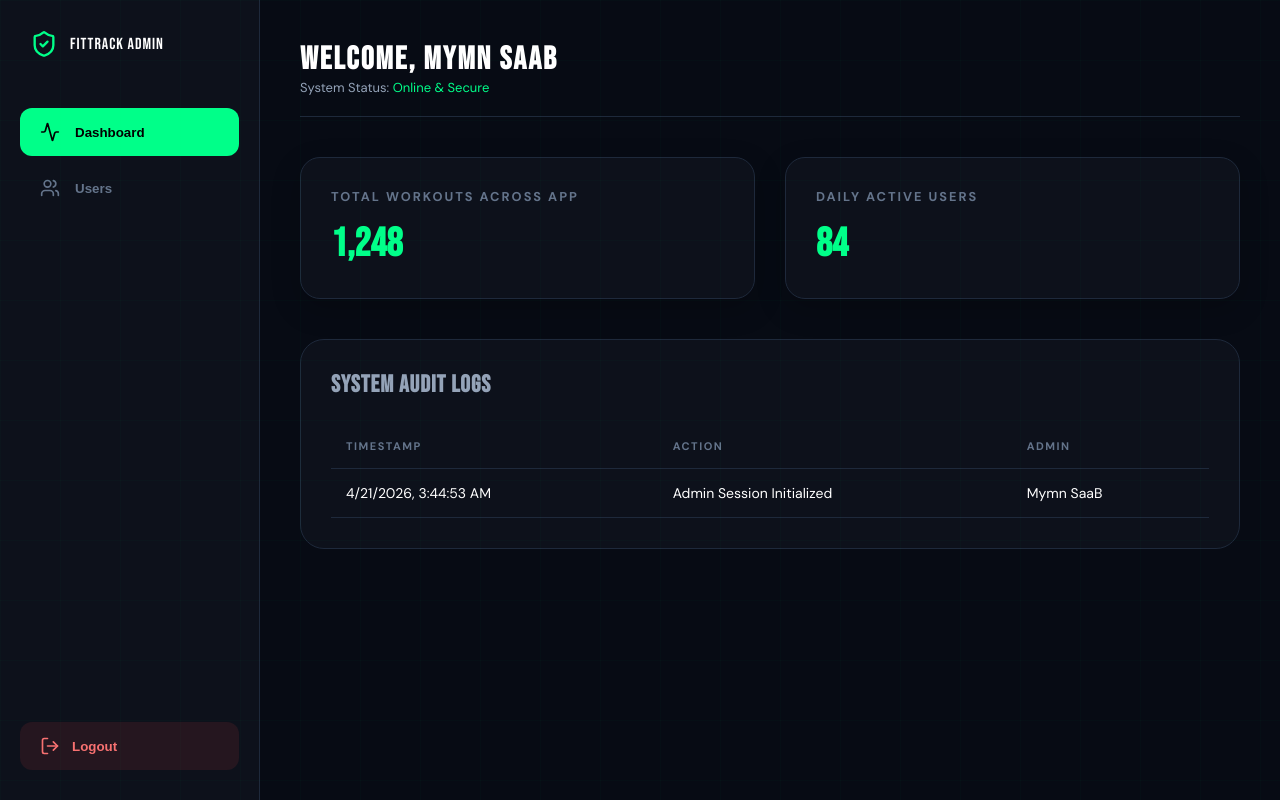
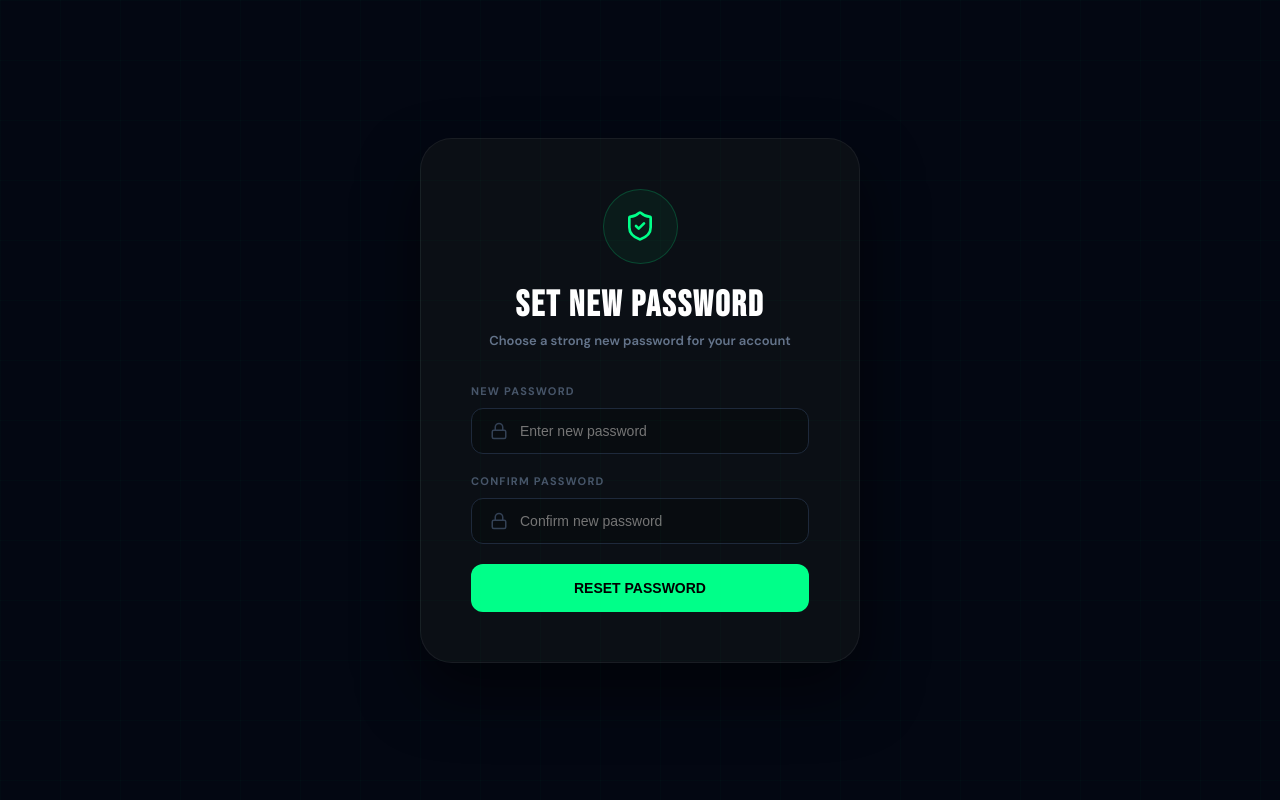
Before and after one commit to Faakhir03Memon/Fitness_Tracker, a React (Vite) app in the folder Frontend/Fitness_Tracker/: page /reset-password/1 in a window 1280 px wide. Before the commit this address led to /admin. Built offline with nearby package versions, Linux system fonts and the light colour scheme; sample sign-in values are in the browser's storage.

Commit message:
feat: initialize App component with React Router and role-based authentication routes

```diff
--- a/Frontend/Fitness_Tracker/src/App.jsx
+++ b/Frontend/Fitness_Tracker/src/App.jsx
@@ -63,8 +63,8 @@ function App() {
           <Route path="/login" element={<PublicRoute><Login /></PublicRoute>} />
           <Route path="/signup" element={<PublicRoute><Signup /></PublicRoute>} />
           <Route path="/forgot-password" element={<PublicRoute><ForgotPassword /></PublicRoute>} />
-          <Route path="/reset-password/:token" element={<PublicRoute><ResetPassword /></PublicRoute>} />
-          <Route path="/verify-email/:token" element={<PublicRoute><VerifyEmail /></PublicRoute>} />
+          <Route path="/reset-password/:token" element={<ResetPassword />} />
+          <Route path="/verify-email/:token" element={<VerifyEmail />} />
 
           {/* Protected User Routes */}
           <Route path="/" element={<HomeRedirect />} />
--- a/Frontend/Fitness_Tracker/src/pages/ResetPassword.jsx
+++ b/Frontend/Fitness_Tracker/src/pages/ResetPassword.jsx
@@ -1,11 +1,13 @@
 import React, { useState } from 'react';
 import { useParams, useNavigate } from 'react-router-dom';
 import axios from 'axios';
+import { useAuth } from '../context/AuthContext';
 import { Lock, ShieldCheck } from 'lucide-react';
 
 const ResetPassword = () => {
     const { token } = useParams();
     const navigate = useNavigate();
+    const { logout } = useAuth();
     const [password, setPassword] = useState('');
     const [confirm, setConfirm] = useState('');
     const [loading, setLoading] = useState(false);
@@ -24,6 +26,10 @@ const ResetPassword = () => {
         setError('');
         try {
             await axios.post(`http://localhost:5000/api/auth/reset-password/${token}`, { password });
+
+            // Logout the user to clear any old session before redirecting to login
+            logout();
+
             setSuccess(true);
             setTimeout(() => navigate('/login'), 3000);
         } catch (err) {
```
